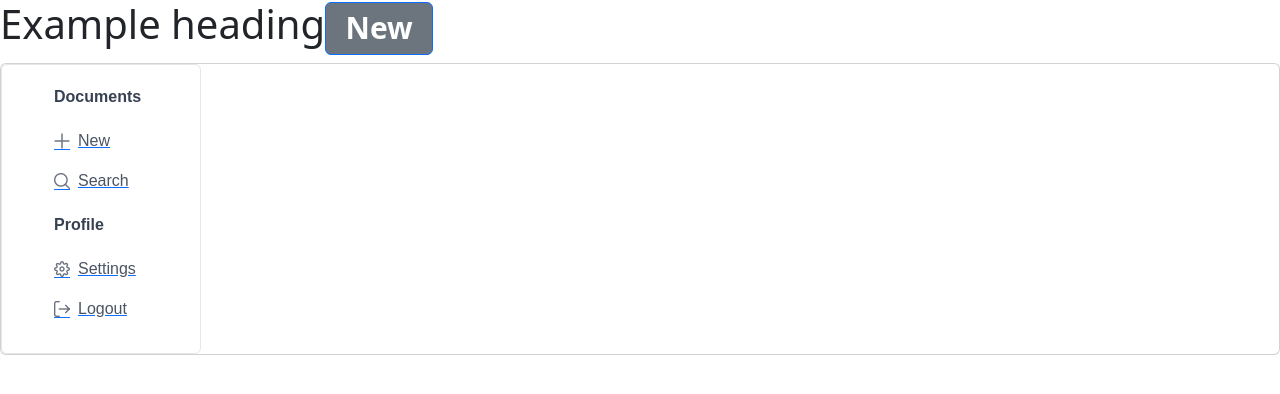
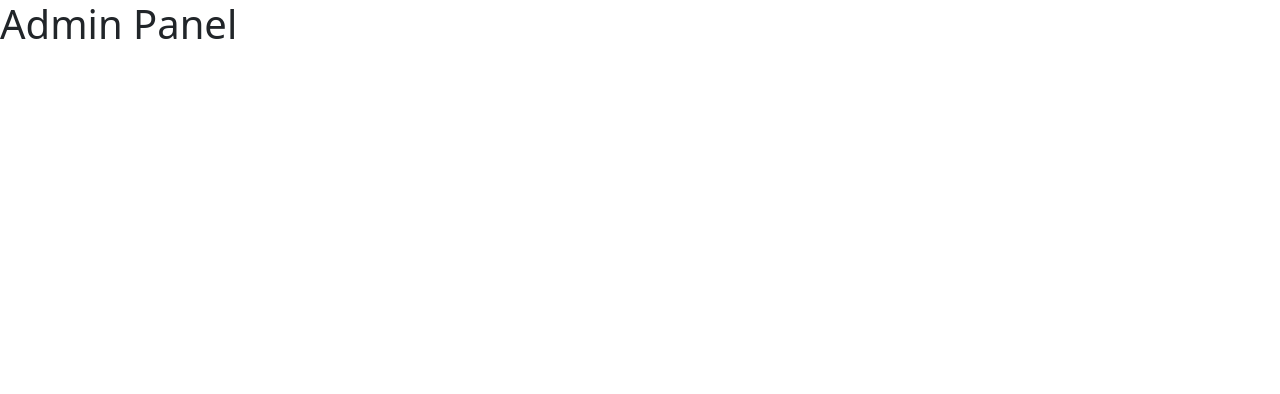
Before and after one commit to nuruzzamanhimel00/reactjs_ecom_project, a React (Create React App) app: page /admin in a window 1280 px wide. Shown: the top 394 px of the page. Built offline with nearby package versions, Linux system fonts and the light colour scheme; a web font is replaced by a local one.

Commit message:
react router configure

```diff
--- a/jsconfig.json
+++ b/jsconfig.json
@@ -2,7 +2,7 @@
     "compilerOptions": {
         "baseUrl": ".",
         "paths": {
-            "@/*": ["resources/js/*"]
+            "@/*": ["src/*"]
         }
     }
 }
--- a/src/index.js
+++ b/src/index.js
@@ -1,26 +1,25 @@
-import React from 'react';
-import ReactDOM from 'react-dom/client';
-import './index.css';
-import App from './App';
-import reportWebVitals from './reportWebVitals';
+import React from "react";
+import ReactDOM from "react-dom/client";
+import "./index.css";
+
+import reportWebVitals from "./reportWebVitals";
 
 //bootstrap
-import 'bootstrap/dist/css/bootstrap.min.css';
+import "bootstrap/dist/css/bootstrap.min.css";
 
 //prime react
 import "primereact/resources/themes/lara-light-cyan/theme.css";
-import 'primeicons/primeicons.css';
+import "primeicons/primeicons.css";
 
+//react router
+import { RouterProvider } from "react-router-dom";
+import router from "./routers";
 
-
-const root = ReactDOM.createRoot(document.getElementById('root'));
+const root = ReactDOM.createRoot(document.getElementById("root"));
 root.render(
   <React.StrictMode>
-    <App />
+    <RouterProvider router={router} />
   </React.StrictMode>
 );
 
-// If you want to start measuring performance in your app, pass a function
-// to log results (for example: reportWebVitals(console.log))
-// or send to an analytics endpoint. Learn more: https://bit.ly/CRA-vitals
 reportWebVitals();
--- /dev/null
+++ b/src/routers/AdminRoot.js
@@ -0,0 +1,11 @@
+import React from "react";
+
+const AdminRoot = () => {
+  return (
+    <>
+      <h1>Admin Panel</h1>
+    </>
+  );
+};
+
+export default AdminRoot;
--- /dev/null
+++ b/src/routers/index.js
@@ -0,0 +1,14 @@
+import { createBrowserRouter } from "react-router-dom";
+import AdminRoot from "./AdminRoot.js";
+const router = createBrowserRouter([
+  {
+    path: "/",
+    element: <div>Hello world!</div>,
+  },
+  {
+    path: "/admin",
+    element: <AdminRoot />,
+  },
+]);
+
+export default router;
```
Also changed, not shown: src/routers/UserRoot.js (added).
